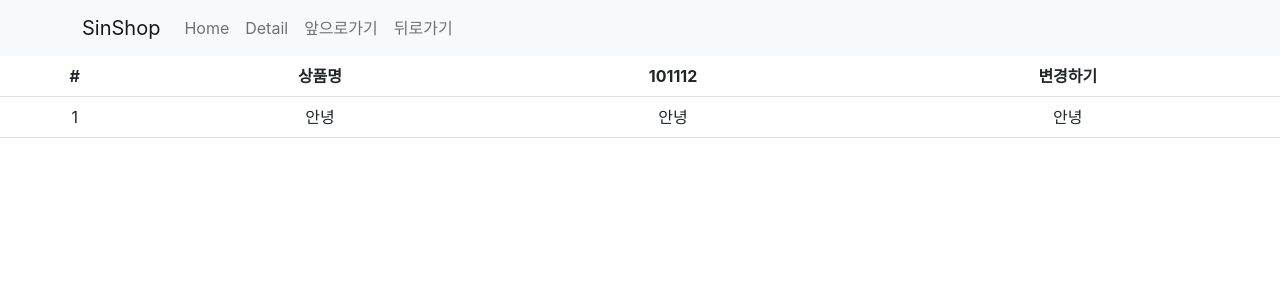
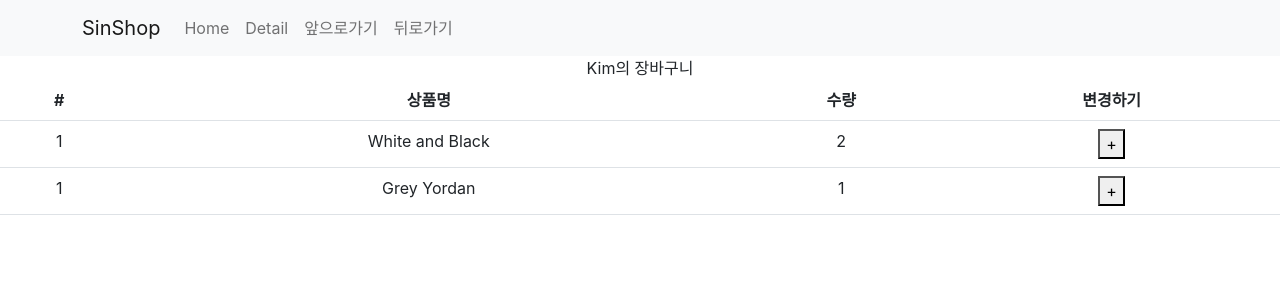
Before and after one commit to tuz22/studying-react-shop, a React (Create React App) app: page /cart in a window 1280 px wide. Shown: the top 300 px of the page. Built offline with nearby package versions, Linux system fonts and the light colour scheme.

Commit message:
redux, state 변경

```diff
--- a/src/pages/Cart.js
+++ b/src/pages/Cart.js
@@ -1,31 +1,46 @@
 import {Table} from 'react-bootstrap'
-import { useSelector } from 'react-redux'
+import { useDispatch, useSelector } from 'react-redux'
+import { changeName } from '../store';
 
 function Cart(){
 
   /* Redux store에서 state 가져옴 */
-  // let a = useSelector((state) => { return state }) // return하는 것만 가져다 씀
-  let a = useSelector((state) => state ) // 중괄호 return은 축약가능
-  console.log(a) // ex) return state.stock이면 a = stock 값만 나옴
+  // let state = useSelector((state) => { return state }) // return하는 것만 가져다 씀
+  let state = useSelector((state) => state ) // 중괄호 return은 축약가능
+  console.log(state) // ex) return state.stock이면 state = stock 값만 나옴
+  console.log(state.stock[0].name);
+
+  let dispatch = useDispatch() // store.js로 요청을 보내주는 함수
 
   return (
     <div>
+        { state.user }의 장바구니
       <Table>
         <thead>
           <tr>
             <th>#</th>
             <th>상품명</th>
-            <th>{a.stock}</th> {/* store에서 가져온 값 바인딩 */}
+            <th>수량</th>
             <th>변경하기</th>
           </tr>
         </thead>
         <tbody>
-          <tr>
-            <td>1</td>
-            <td>안녕</td>
-            <td>안녕</td>
-            <td>안녕</td>
-          </tr>
+          {
+            state.stock.map((a, i) => {
+              return (
+                <tr key={i}>
+                  <td>1</td>
+                  <td>{state.stock[i].name}</td> {/* store에서 가져온 값 바인딩 */}
+                  <td>{state.stock[i].count}</td>
+                  <td>
+                    <button onClick={() => {
+                      dispatch(changeName()) // dispatch(state변경함수()
+                    }}>+</button>
+                  </td>
+                </tr>
+              )
+            })
+          }
         </tbody>
       </Table>
     </div>
--- a/src/store.js
+++ b/src/store.js
@@ -2,12 +2,22 @@ import { configureStore, createSlice } from '@reduxjs/toolkit'
 
 /* Redux store에 state 보관하는 방법 */
 let user = createSlice({ // useState 역할
-  name: 'user',
-  initialState : 'Kim'
+  name : 'user',
+  initialState : 'Kim',
+  reducers : { // state 변경 1. 변경함수 만들기
+    changeName(state){  // 여기에 export를 붙일 수는 없음 -> 밖으로 빼기
+      return 'John' + state
+    }
+  }
 })
+export let { changeName } = user.actions // 2. export 해주기. 위에서 만든 변경함수가 object 자료형식으로 남음
+
 let stock = createSlice({ // useState 역할
-  name: 'stock',
-  initialState : [10, 11, 12]
+  name : 'stock',
+  initialState :[
+    {id : 0, name : 'White and Black', count : 2},
+    {id : 2, name : 'Grey Yordan', count : 1}
+  ]
 })
 
 /* ! Redux store 안에 모두 넣진 말기. 컴포넌트 간 공유가 필요없으면 useState() 사용 */
```
